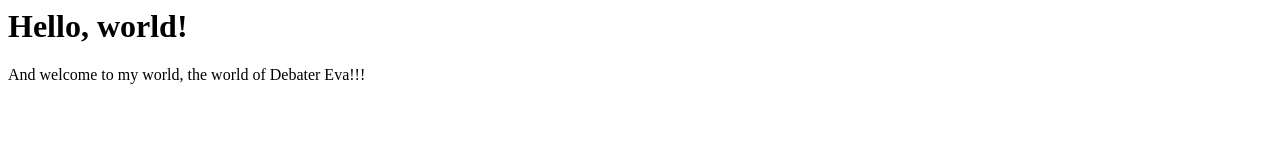
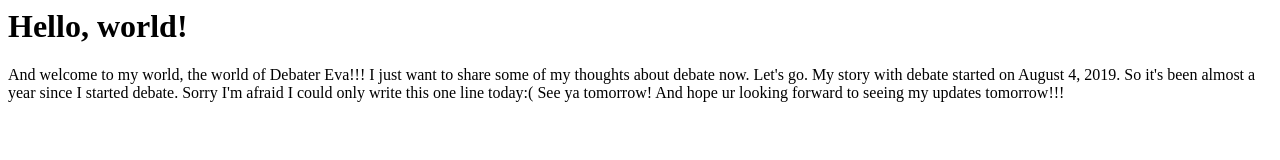
Before and after one commit to DebaterEva/DebaterEva.github.io, a plain HTML site: page index.html in a window 1280 px wide. Drawn offline with Linux system fonts and the light colour scheme.

Commit message:
My Very First Blog(Real-time Update
Added a few sentences

```diff
--- a/index.html
+++ b/index.html
@@ -1 +1,6 @@
 <h1>Hello, world!</h1>And welcome to my world, the world of Debater Eva!!!
+I just want to share some of my thoughts about debate now. Let's go.
+
+My story with debate started on August 4, 2019. So it's been almost a year since I started debate.
+
+Sorry I'm afraid I could only write this one line today:( See ya tomorrow! And hope ur looking forward to seeing my updates tomorrow!!!
```
